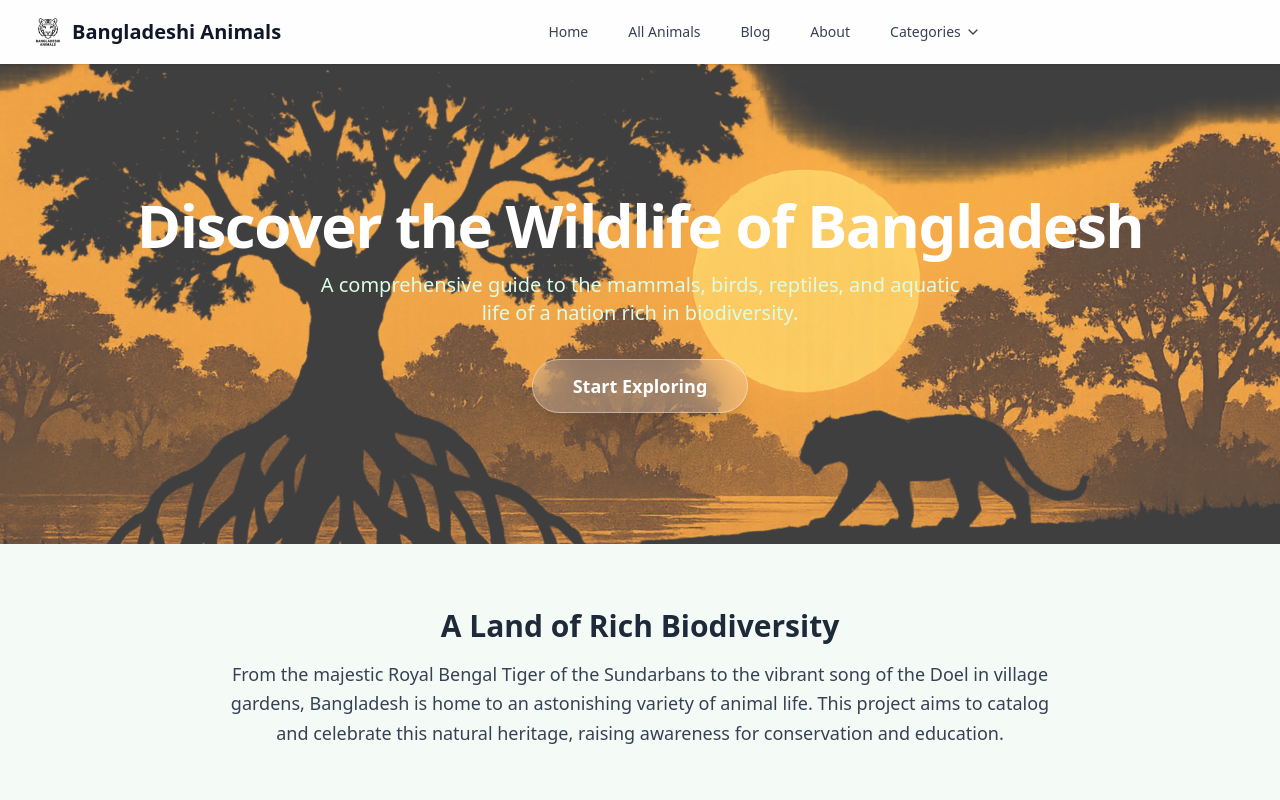
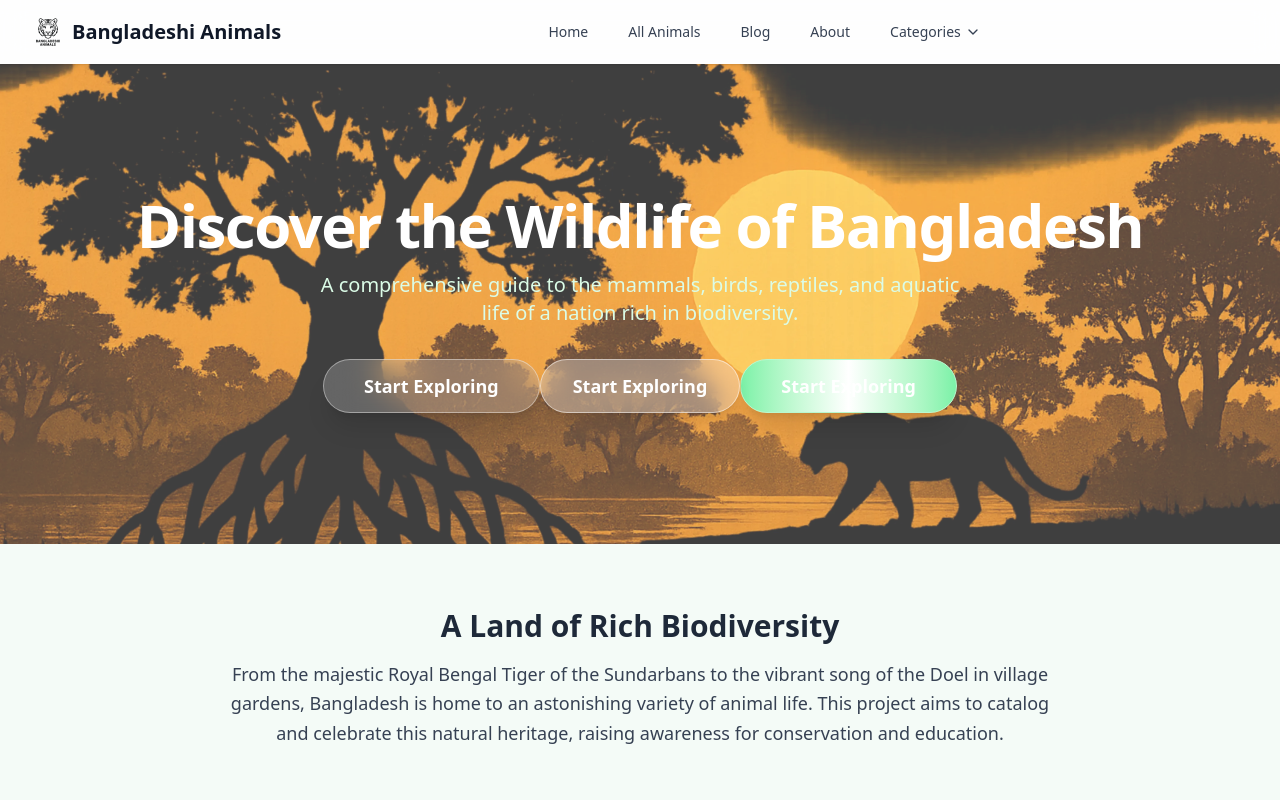
Before and after one commit to CodeAbbas/bangladeshi-animals, a React (Vite) app: page / in a window 1280 px wide. Shown: the top 800 px of the page. Built offline with nearby package versions, Linux system fonts and the light colour scheme.

Commit message:
update HomePage.jsx

```diff
--- a/src/pages/HomePage.jsx
+++ b/src/pages/HomePage.jsx
@@ -13,7 +13,7 @@ import { categories } from '../data/pageData';
 const HomePage = ({ navigateTo }) => (
   <PageTransition>
     {/* Hero Section */}
-    <section className="relative bg-bangla-green h-[60vh] min-h-[400px] text-white flex items-center">
+    <section className="relative bg-bangla-green h-[60vh] min-h-[440px] text-white flex items-center">
       <div
         className="absolute inset-0 bg-cover bg-center opacity-75"
         style={{ backgroundImage: "url('/src/assets/sundarbans.webp')" }}
@@ -44,6 +44,26 @@ const HomePage = ({ navigateTo }) => (
 >
   Start Exploring
 </motion.button>
+{/*button2*/}
+<motion.button
+  className="mt-8 bg-white/30 backdrop-blur-md border border-white/50 text-white font-semibold py-3 px-8 rounded-full text-lg shadow-lg hover:bg-white/40 transition-all transform hover:scale-105"
+  onClick={() => navigateTo('search')}
+  whileHover={{ scale: 1.05 }}
+  whileTap={{ scale: 0.95 }}
+>
+  Start Exploring
+</motion.button>
+
+{/*button3*/}
+<motion.button
+  className="mt-8 bg-gradient-to-r from-green-300 via-white to-green-300 text-bangla-green font-extrabold py-3 px-10 rounded-full text-lg shadow-xl hover:from-green-200 hover:to-white transition-all transform hover:scale-105 border border-green-200"
+  onClick={() => navigateTo('search')}
+  whileHover={{ scale: 1.05 }}
+  whileTap={{ scale: 0.95 }}
+>
+  Start Exploring
+</motion.button>
+
 
       </div>
     </section>
```
